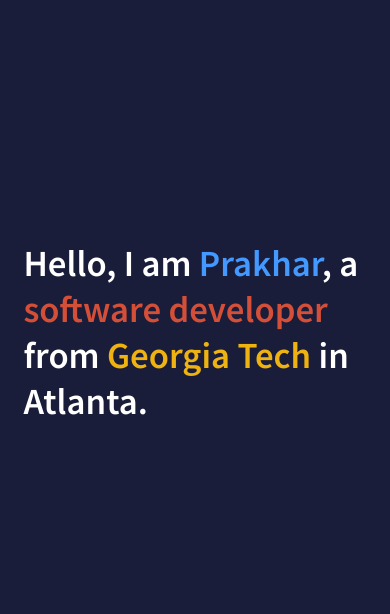
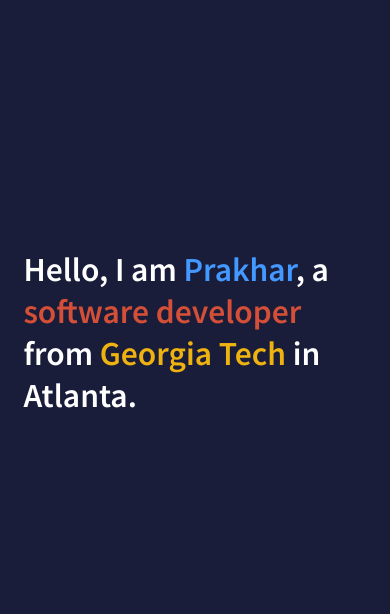
Before and after one commit to mittalprakhar/mittalprakhar.github.io, a PHP site: page / in a window 390 px wide. Shown: the part 968-1582 px from the top of the page. Run offline with PHP 8.4, Linux system fonts and the light colour scheme; some libraries are stand-ins or nearby versions.

Commit message:
Minor fixes

```diff
--- a/css/common.css
+++ b/css/common.css
@@ -45,7 +45,7 @@ h3 {
 
 @media only screen and (max-width: 750px) {
     h1 {
-        font-size: 2.3rem;
+        font-size: 2.1rem;
     }
 
     h2 {
--- a/index.html
+++ b/index.html
@@ -93,7 +93,7 @@
                             <img src="img/odyssey.png" class="card-image">
                             <div class="card-text">
                                 <h3>Odyssey</h3>
-                                Created a platform that hosted online cryptic hunts with 200+ active members, written in Django and PostgreSQL.
+                                Created a platform to host online cryptic hunts with 200+ active members, written in Django and PostgreSQL.
                             </div>
                         </a>
                     </div>
```
